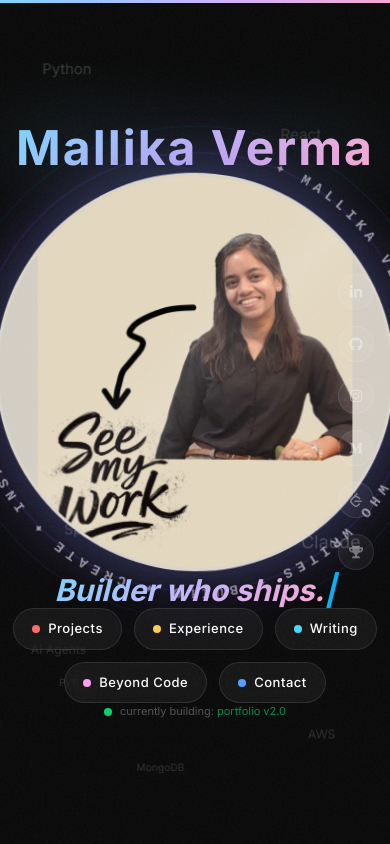
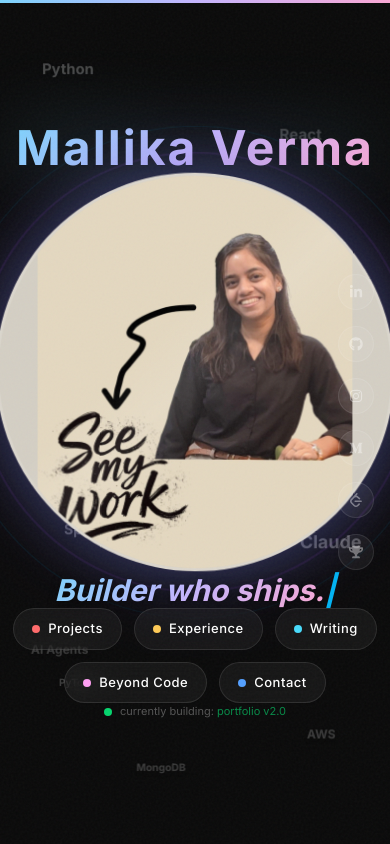
Before and after one commit to Mallika-coder/my-portfolio, a Next.js app: page / in a window 390 px wide. Shown: the top 844 px of the page. Built offline with nearby package versions, Linux system fonts and the light colour scheme; a web font is replaced by a local one.

Commit message:
Fix tagline/orbit overlap (z-25 + mt-6 + smaller ring), bold 3D floating skills

```diff
--- a/src/app/page.tsx
+++ b/src/app/page.tsx
@@ -156,7 +156,7 @@ export default function Home() {
             ].map((skill, i) => (
               <div
                 key={i}
-                className={`absolute ${skill.size} text-white/30 font-[var(--font-mono)] animate-[particle-float_5s_ease-in-out_infinite] hover:text-white/70 hover:drop-shadow-[0_0_8px_rgba(196,181,253,0.5)] transition-all duration-300 cursor-default group pointer-events-auto`}
+                className={`absolute ${skill.size} text-white/40 font-[var(--font-mono)] font-bold animate-[particle-float_5s_ease-in-out_infinite] hover:text-white/80 hover:drop-shadow-[0_0_12px_rgba(196,181,253,0.6)] transition-all duration-300 cursor-default group pointer-events-auto drop-shadow-[0_2px_2px_rgba(0,0,0,0.8)]`}
                 style={{ top: skill.top, left: skill.left, right: skill.right, bottom: skill.bottom, animationDelay: skill.delay } as React.CSSProperties}
               >
                 {skill.text}
@@ -185,7 +185,7 @@ export default function Home() {
             transition={{ delay: 1.7, duration: 1 }}
           >
             {/* Rotating text ring — clearly visible, pointer-events-none so photo is clickable */}
-            <div className="absolute w-[480px] h-[480px] md:w-[620px] md:h-[620px] animate-[spin_20s_linear_infinite] z-[15] pointer-events-none">
+            <div className="absolute w-[420px] h-[420px] md:w-[560px] md:h-[560px] animate-[spin_20s_linear_infinite] z-[15] pointer-events-none">
               <svg viewBox="0 0 420 420" className="w-full h-full">
                 <defs>
                   <path id="orbitPath" d="M 210,210 m -190,0 a 190,190 0 1,1 380,0 a 190,190 0 1,1 -380,0" />
@@ -218,7 +218,7 @@ export default function Home() {
 
           {/* Typewriter tagline */}
           <motion.div
-            className="text-3xl md:text-5xl lg:text-6xl font-[var(--font-playfair)] font-bold italic mb-10 z-20 text-center h-[1.2em]"
+            className="text-3xl md:text-5xl lg:text-6xl font-[var(--font-playfair)] font-bold italic mb-10 z-[25] text-center h-[1.2em] mt-6"
             initial={{ opacity: 0, y: 20 }}
             animate={{ opacity: 1, y: 0 }}
             transition={{ delay: 2.2, duration: 0.8 }}
```
